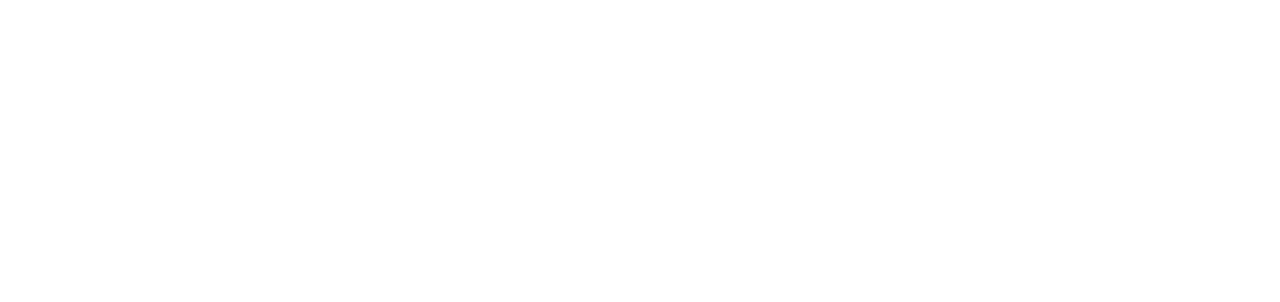
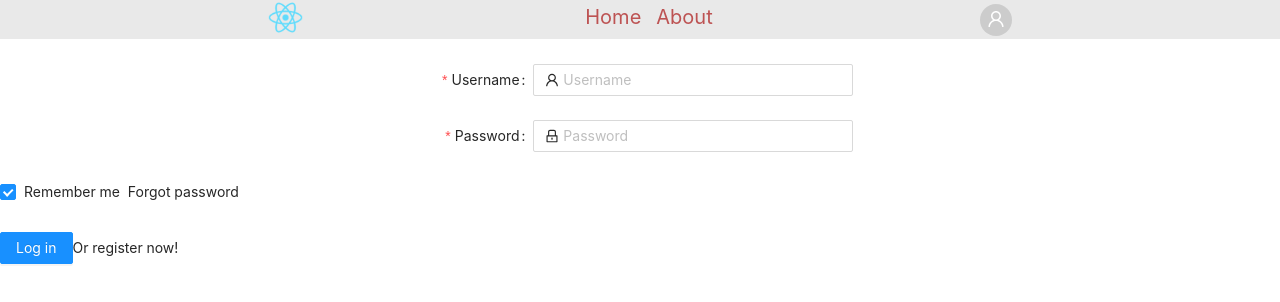
Before and after one commit to fayde07/restaurantApp, a React (Create React App) app: page /login in a window 1280 px wide. Before the commit this address had no page. Shown: the top 302 px of the page. Built offline with nearby package versions, Linux system fonts and the light colour scheme.

Commit message:
refactoring, added login form, added styles

```diff
--- a/src/App.css
+++ b/src/App.css
@@ -6,11 +6,12 @@
 
 nav {
   display: flex;
-  justify-content: space-around;
+  justify-content: space-evenly;
   align-items: center;
   color: black;
   background-color: #e9e9e9;
-  font-size: 32px;
+  font-size: 20px;
+  margin-bottom: 25px;
 }
 :visited,
 :link {
@@ -19,7 +20,6 @@
 }
 
 .logo {
-  margin-left: 0;
   position: relative;
   left: 0px;
   top: 0px;
@@ -28,8 +28,6 @@
   display: flex;
   justify-content: center;
   align-items: center;
-  width: 100%;
-  margin: 0 auto;
 }
 .rest > * {
   margin-left: 15px;
--- /dev/null
+++ b/src/components/DropDown/DropDown.tsx
@@ -0,0 +1,41 @@
+import React from 'react';
+import { Menu, Dropdown } from 'antd';
+import { DownOutlined } from '@ant-design/icons';
+import { NavLink } from 'react-router-dom';
+import { Avatar } from 'antd';
+
+import { UserOutlined } from '@ant-design/icons';
+
+interface DropDownProps {}
+
+const menu = (
+  <Menu>
+    <Menu.Item key="0">
+      <NavLink className="activeNot" to="/login">
+        Log in
+      </NavLink>
+    </Menu.Item>
+    <Menu.Item key="1">
+      <a href="#">2nd menu item</a>
+    </Menu.Item>
+    <Menu.Divider />
+    <Menu.Item key="3">Log out</Menu.Item>
+  </Menu>
+);
+
+//nu mai pot inchide dropdownul.
+
+const DropDown: React.FC<DropDownProps> = ({}) => {
+  return (
+    <div>
+      <Dropdown overlay={menu} trigger={[ 'click' ]}>
+        <Avatar icon={<UserOutlined />}>
+          <a className="ant-dropdown-link" onClick={(e) => e.preventDefault()}>
+            <DownOutlined />
+          </a>
+        </Avatar>
+      </Dropdown>
+    </div>
+  );
+};
+export default DropDown;
--- a/src/index.tsx
+++ b/src/index.tsx
@@ -4,9 +4,11 @@
 import App from './App';
 import reportWebVitals from './reportWebVitals';
 import { BrowserRouter, Route, Routes } from 'react-router-dom';
-import Home from './routes/Home';
-import About from './routes/About';
-import Nav from './routes/Nav';
+import Home from './routes/HomePage/Home';
+import About from './routes/AboutPage/About';
+import Nav from './routes/Nav/Nav';
+import Login from './routes/Login/Login';
+import 'antd/dist/antd.css';
 
 ReactDOM.render(
   <React.StrictMode>
@@ -16,6 +18,7 @@
           <Route path="/" element={<App />} />
           <Route path="home" element={<Home />} />
           <Route path="about" element={<About />} />
+          <Route path="login" element={<Login />} />
         </Route>
       </Routes>
     </BrowserRouter>
--- a/src/routes/Home.tsx
+++ b/src/routes/HomePage/Home.tsx
@@ -1,6 +1,6 @@
 import React from 'react';
-import ResLayout from '../components/RestaurantLayout/ResLayout';
-import { Rectangle } from '../utils/classes/Rectangle';
+import ResLayout from '../../components/RestaurantLayout/ResLayout';
+import { Rectangle } from '../../utils/classes/Rectangle';
 
 interface homeProps {}
 
--- /dev/null
+++ b/src/routes/Login/Login.tsx
@@ -0,0 +1,64 @@
+import React from 'react';
+import { Form, Input, Button, Checkbox } from 'antd';
+import { UserOutlined, LockOutlined } from '@ant-design/icons';
+
+interface LoginProps {}
+
+const onFinishFailed = (errorInfo: any) => {
+  console.log('Failed:', errorInfo);
+};
+
+const onFinish = (values: any) => {
+  console.log('Received values of form: ', values);
+};
+
+const Login: React.FC<LoginProps> = ({}) => {
+  return (
+    <div>
+      <Form
+        labelCol={{ span: 10 }}
+        wrapperCol={{ span: 6 }}
+        name="normal_login"
+        className="login-form"
+        initialValues={{ remember: true }}
+        onFinish={onFinish}
+        onFinishFailed={onFinishFailed}
+        autoComplete="off"
+      >
+        <Form.Item
+          label="Username"
+          name="username"
+          rules={[ { required: true, message: 'Please input your username!' } ]}
+        >
+          <Input prefix={<UserOutlined className="site-form-item-icon" />} placeholder="Username" />
+        </Form.Item>
+
+        <Form.Item
+          label="Password"
+          name="password"
+          rules={[ { required: true, message: 'Please input your password!' } ]}
+        >
+          <Input prefix={<LockOutlined className="site-form-item-icon" />} type="password" placeholder="Password" />
+        </Form.Item>
+
+        <Form.Item labelCol={{ span: 2 }} wrapperCol={{ span: 8 }}>
+          <Form.Item name="remember" valuePropName="checked" noStyle>
+            <Checkbox>Remember me</Checkbox>
+          </Form.Item>
+          <a className="login-form-forgot" href="">
+            Forgot password
+          </a>
+        </Form.Item>
+
+        <Form.Item>
+          <Button type="primary" htmlType="submit" className="login-form-button">
+            Log in
+          </Button>
+          Or <a href="">register now!</a>
+        </Form.Item>
+      </Form>
+    </div>
+  );
+};
+
+export default Login;
--- a/src/routes/Nav.tsx
+++ b/src/routes/Nav/Nav.tsx
@@ -1,13 +1,13 @@
-import React from 'react'
+import React from 'react';
 import { NavLink, Outlet } from 'react-router-dom';
-import "../App.css"
+import '../../App.css';
+import Dropdown from '../../components/DropDown/DropDown';
 
-interface NavProps {
+interface NavProps {}
 
-}
-
- const Nav: React.FC<NavProps> = ({}) => {
-    return (<div>
+const Nav: React.FC<NavProps> = ({}) => {
+  return (
+    <div>
       <nav>
         <div className="logo">
           <NavLink className={({ isActive }) => (isActive ? 'active' : 'activeNot')} to="/">
@@ -22,9 +22,12 @@
             About
           </NavLink>
         </div>
+        <div>
+          <Dropdown />
+        </div>
       </nav>
-      <Outlet/>
-    </div>);
-
-}
-export default Nav
+      <Outlet />
+    </div>
+  );
+};
+export default Nav;
```
Also changed, not shown: src/components/OtherComponents/smth.tsx (deleted, +0 -7 lines), src/routes/AboutPage/About.tsx (renamed from src/routes/About.tsx).
